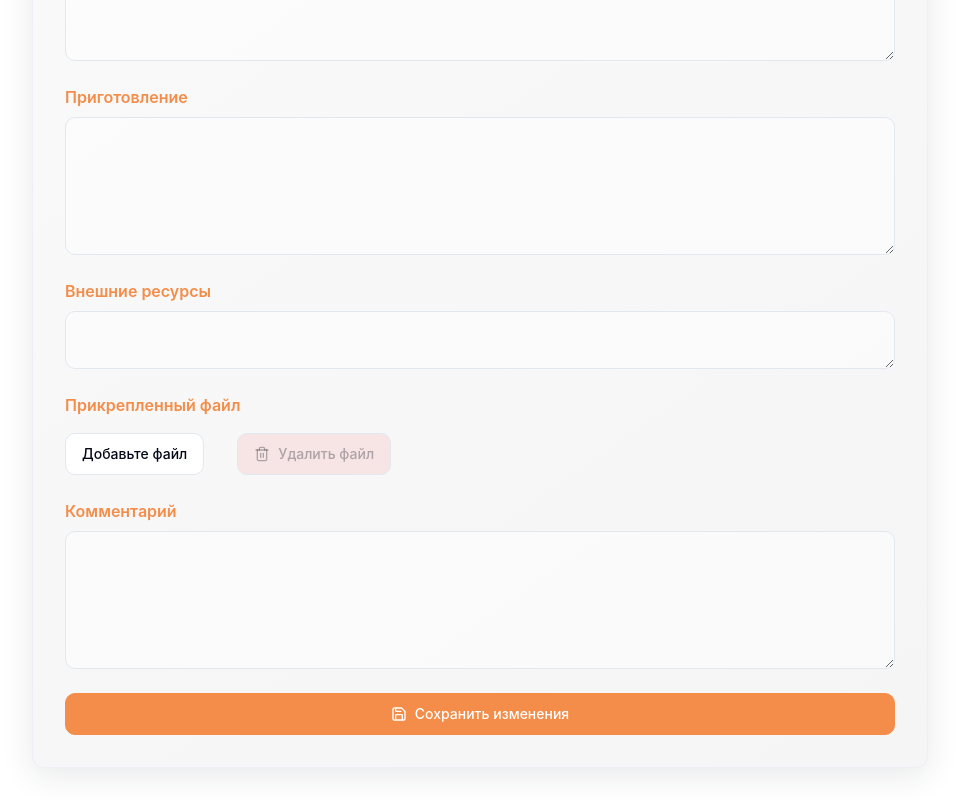
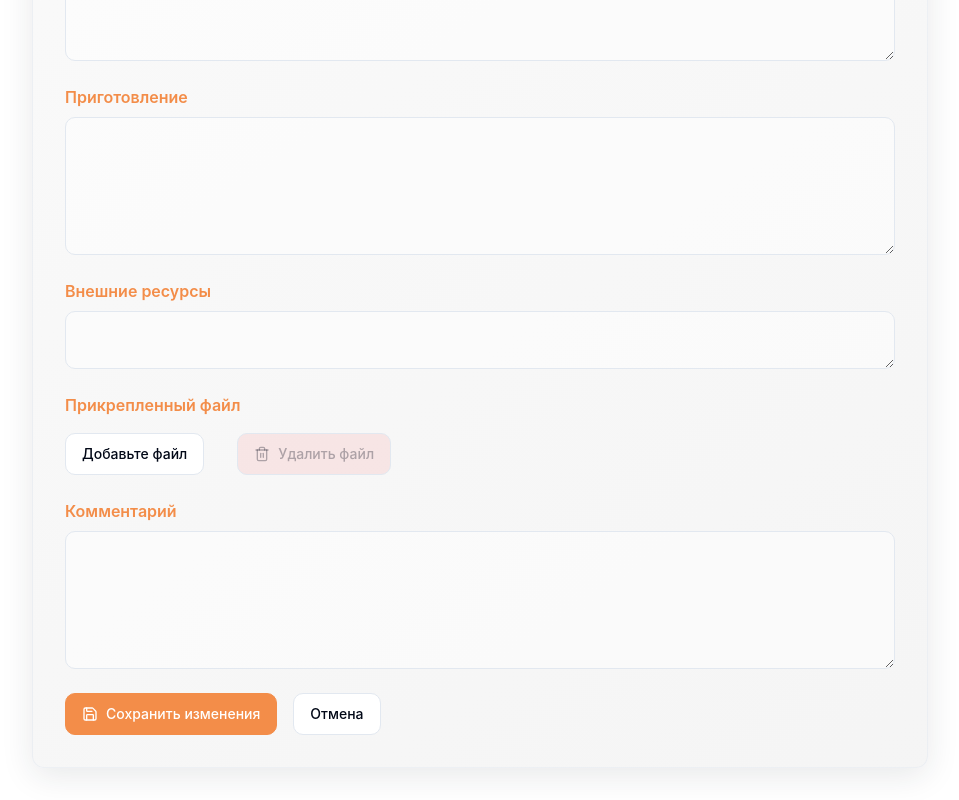
Before and after one commit to Missisol/kitchen-and-garden, a Vue app in the folder frontend/: page /recipes/create in a window 1280 px wide. Shown: the part 460-1260 px from the top of the page, without its empty margins (160-1119 px from the left). Built offline with nearby package versions, Linux system fonts and the light colour scheme; no server answers.

Commit message:
Add button cancel

```diff
--- a/frontend/src/components/recipes/RecipeForm.vue
+++ b/frontend/src/components/recipes/RecipeForm.vue
@@ -1,10 +1,14 @@
 <script setup>
 import { computed } from 'vue'
+import { useRouter } from 'vue-router'
 
 import CategorySelect from '../category/CategorySelect.vue'
 import CommonButton from '../common/CommonButton.vue'
 import IconSave from '../icons/IconSave.vue'
 import IconDelete from '../icons/IconDelete.vue'
+
+const router = useRouter()
+const id = router.currentRoute.value.params.id
 
 const { categories } = defineProps({
   categories: {
@@ -37,6 +41,10 @@ function deleteFile() {
 
 function sendForm() {
   emit('getFormBody')
+}
+
+function cancelEditing() {
+  router.push({ path: `/recipes/${id}` })
 }
 </script>
 
@@ -82,6 +90,7 @@ function sendForm() {
         id="ingredients"
         type="text"
         rows="4"
+        wrap="hard"
       ></textarea>
     </label>
     <label
@@ -143,10 +152,17 @@ function sendForm() {
         rows="6"
       ></textarea>
     </label>
-    <CommonButton @buttonAction="sendForm">
-      <template #icon><IconSave /></template>
-      <template #text>Сохранить изменения</template>
-    </CommonButton>
+    <div class="button-wrapper">
+      <CommonButton @buttonAction="sendForm">
+        <template #icon><IconSave /></template>
+        <template #text>Сохранить изменения</template>
+      </CommonButton>
+      <div class="common-button--dark">
+        <CommonButton @buttonAction="cancelEditing">
+          <template #text>Отмена</template>
+        </CommonButton>
+      </div>
+    </div>
   </form>
 </template>
 
@@ -225,6 +241,7 @@ function sendForm() {
 
 .button-wrapper {
   display: flex;
+  flex-wrap: wrap;
   gap: 1rem;
 }
 
```
